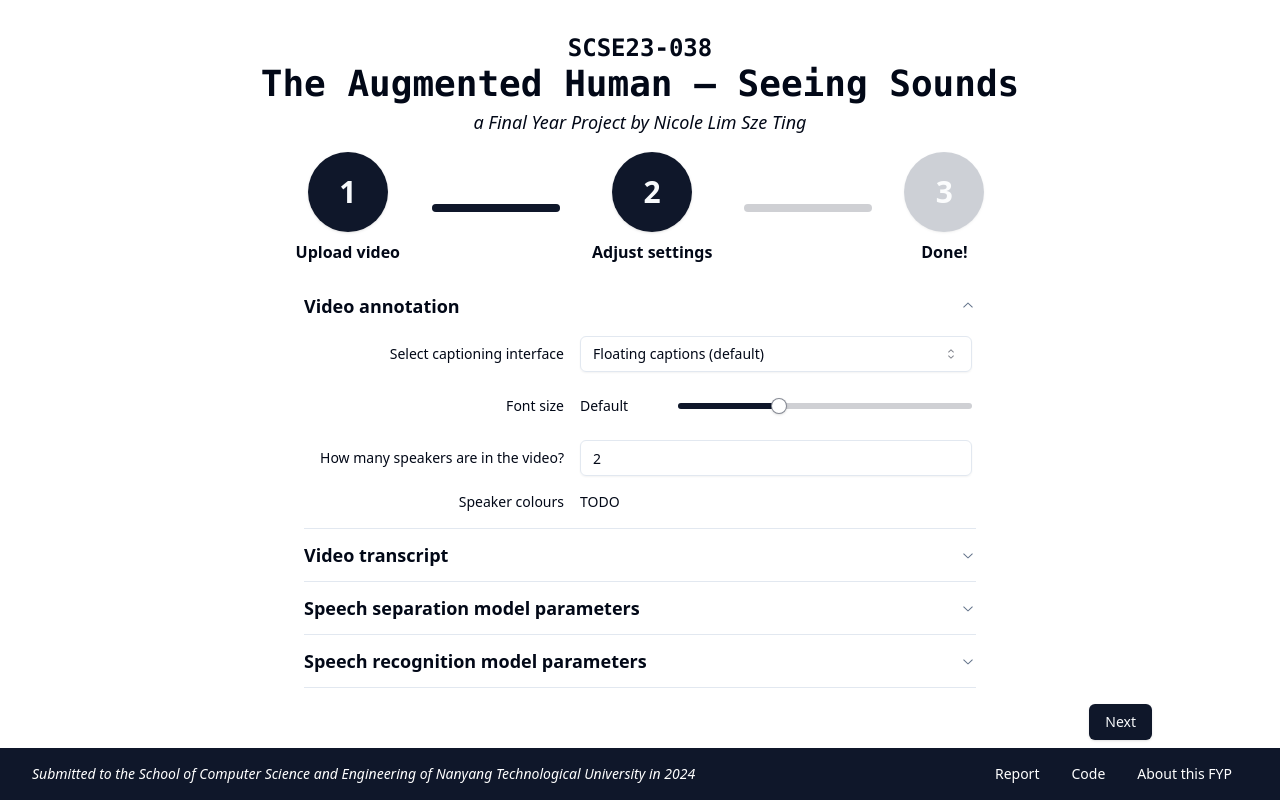
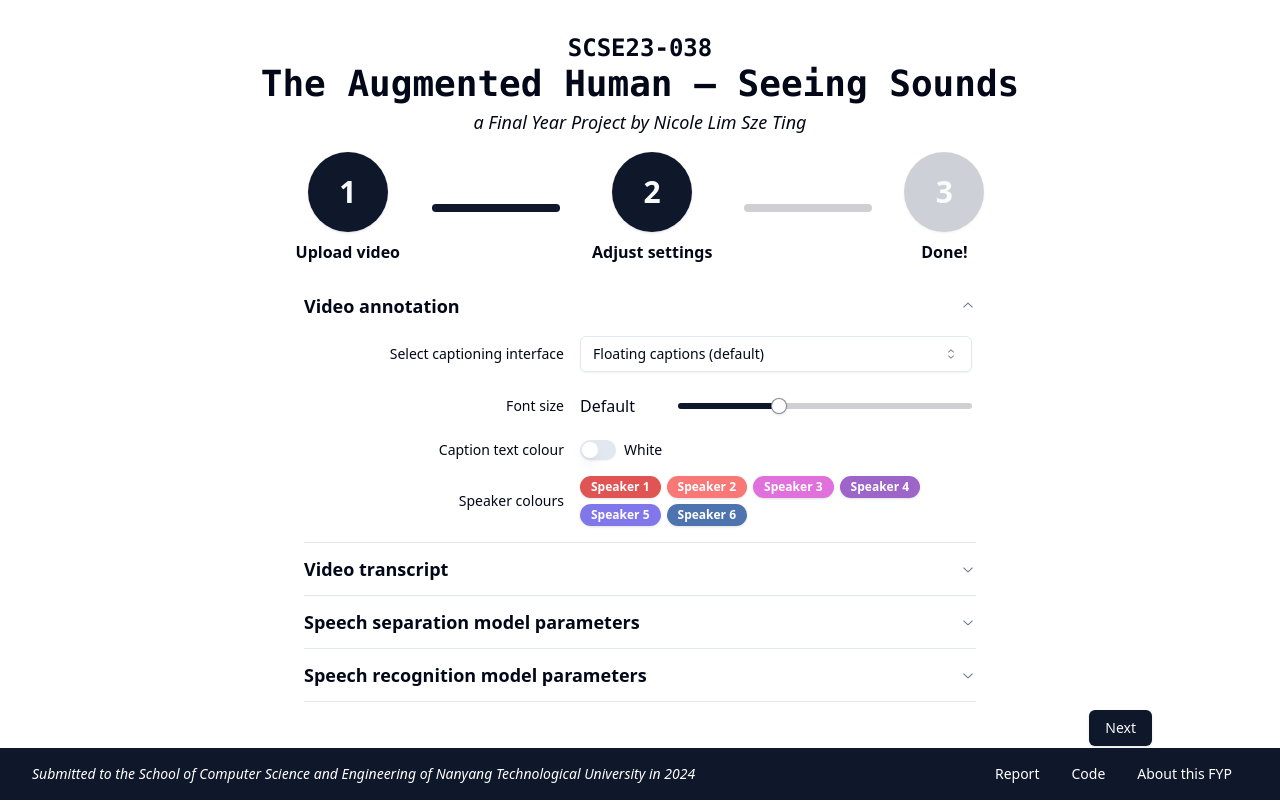
Before and after one commit to nicolelst/seeing_sounds, a React (Vite) app in the folder application/fe/: page / in a window 1280 px wide. Both pictures are taken after a click on the button "Report". Built offline with nearby package versions, Linux system fonts and the light colour scheme.

Commit message:
add speaker colour settings and move numSpeakers declaration to upload

```diff
--- a/application/fe/src/App.tsx
+++ b/application/fe/src/App.tsx
@@ -11,6 +11,7 @@ import { FormInputs } from "./types/formInputs";
 
 function App() {
 	const [formStageNum, setFormStageNum] = useState(1);
+	const [videoFilepath, setVideoFilepath] = useState<string>("");
 	// TODO num stages & names should be calculated from a list of components
 	const formStageNames = ["Upload video", "Adjust settings", "Done!"];
 
@@ -30,9 +31,10 @@ function App() {
 		formState: { errors },
 	} = useForm<FormInputs>({
 		defaultValues: {
-			numSpeakers: 2,
+			numSpeakers: 6, // TODO remove when validation is in for numSpeakers
 			annotationType: "floating",
 			fontSize: 24,
+			captionBlackText: false,
 		},
 	});
 	const onSubmit: SubmitHandler<FormInputs> = (data) => {
@@ -54,6 +56,8 @@ function App() {
 					<div className="flex-1">
 						{formStageNum === 1 ? (
 							<UploadStage
+								videoFilepath={videoFilepath}
+								setVideoFilepath={setVideoFilepath}
 								register={register}
 								getValues={getValues}
 								setValue={setValue}
--- a/application/fe/src/components/stages/settingsStage.tsx
+++ b/application/fe/src/components/stages/settingsStage.tsx
@@ -16,7 +16,7 @@ import {
 	AccordionTrigger,
 } from "@/shadcn/components/ui/accordion";
 import { FormInputs } from "@/types/formInputs";
-import { ReactElement, ReactNode } from "react";
+import { ReactElement, ReactNode, useState } from "react";
 import {
 	UseFormRegister,
 	FieldError,
@@ -28,6 +28,21 @@ import {
 import { ScrollArea } from "@/shadcn/components/ui/scroll-area";
 import { annotationType, annotationTypeMap } from "@/types/annotationType";
 import { Slider } from "@/shadcn/components/ui/slider";
+import { Switch } from "@/shadcn/components/ui/switch";
+import { Badge } from "@/shadcn/components/ui/badge";
+import {
+	Popover,
+	PopoverContent,
+	PopoverTrigger,
+} from "@/shadcn/components/ui/popover";
+
+import { TwitterPicker } from "react-color";
+import {
+	DEFAULT_HEX_10,
+	DEFAULT_RGB_10,
+	RGBString,
+	getRGBstring,
+} from "@/types/colourInfo";
 
 interface SettingsStageProps {
 	register: UseFormRegister<FormInputs>;
@@ -38,12 +53,12 @@ interface SettingsStageProps {
 }
 
 export default function SettingsStage({
-	register,
+	// register,
 	getValues,
 	setValue,
 	watch,
-	errors,
-}: SettingsStageProps): ReactElement {
+}: // errors,
+SettingsStageProps): ReactElement {
 	return (
 		<div className="flex flex-col w-full h-full">
 			{/* TODO validation + error messages */}
@@ -83,21 +98,23 @@ export default function SettingsStage({
 							/>
 						</SettingItem>
 						<SettingItem
-							label="How many speakers are in the video?"
-							error={errors.numSpeakers}
+							label="Caption text colour"
+							error={undefined}
+							// TODO add error
 						>
-							<Input
-								{...register("numSpeakers", {
-									required: true,
-									valueAsNumber: true,
-									min: 1,
-									// TODO reject decimals, letters
-									// setValueAs: v => parseInt(v),
-									// onChange: (e) => {
-									//   return e.target.value.replace(/[^1-9]/g, '');
-									// },
-								})}
-							/>
+							<div className="flex items-center space-x-2">
+								<Switch
+									checked={getValues("captionBlackText")}
+									onCheckedChange={(value) =>
+										setValue("captionBlackText", value)
+									}
+								/>
+								<p>
+									{watch("captionBlackText")
+										? "Black"
+										: "White"}
+								</p>
+							</div>
 						</SettingItem>
 						<SettingItem
 							label="Speaker colours"
@@ -273,16 +290,16 @@ function FontSlider({
 	watch,
 }: FontSliderProps): ReactElement {
 	const fontSizeMap: Record<number, [string, string]> = {
-		18: ["xs", "Small"],
-		24: ["base", "Default"],
-		30: ["lg", "Large"],
-		36: ["2xl", "Giant"],
+		18: ["text-sm", "Small"],
+		24: ["text-base", "Default"],
+		30: ["text-lg", "Large"],
+		36: ["text-2xl", "Giant"],
 	};
 
 	return (
 		<div className="h-9 grid grid-cols-4">
 			<p
-				className={`col-span-1 flex items-center text-${
+				className={`col-span-1 flex items-center ${
 					fontSizeMap[watch("fontSize")][0]
 				}`}
 			>
@@ -308,11 +325,76 @@ function CaptionColourInputs({
 	getValues,
 	setValue,
 }: CaptionColourInputsProps): ReactElement {
-	// randomly select getValues("numSpeakers") colours
-	// display as black / white text on coloured background
+	// TODO set up default colours
+	// TODO these arrays dont expand for more speakers, shifted numSpeakers to prev page
+	const [hexColours, setHexColours] = useState<Array<string>>(
+		// Array.from<string>({ length: watch("numSpeakers") }).fill("#000000")
+		// ["#1f77b4", "#4e72b3", "#2ba02b", "#d62727", "#9467bd", "#8c564c", "#e377c3", "#7f7f7f", "#bcbd21", "#15becf"].slice(0, getValues("numSpeakers"))
+		// ["#4c72b0", "#de8554", "#57a867", "#c84d50", "#8071b2", "#91785f", "#da8ac4", "#8c8c8c", "#cbbb73", "#64b5ce"].slice(0, getValues("numSpeakers"))
+		DEFAULT_HEX_10.slice(0, getValues("numSpeakers"))
+	);
+	setValue(
+		"speakerColours",
+		// Array.from<RGBString>({ length: getValues("numSpeakers") }).fill("rgb(0,0,0)")
+		// ["rgb(31,119,180)", "rgb(255,127,15)", "rgb(43,160,43)", "rgb(214,39,39)", "rgb(148,103,189)", "rgb(140,86,76)", "rgb(227,119,195)", "rgb(127,127,127)", "rgb(188,189,33)", "rgb(21,190,207)"].slice(0, getValues("numSpeakers")) as Array<RGBString>
+		DEFAULT_RGB_10.slice(0, getValues("numSpeakers")) as Array<RGBString>
+	);
 	return (
-		<div>
-			TODO
+		<div className="flex flex-col gap-2">
+			<div className="flex flex-row gap-1.5 flex-wrap">
+				{Array.from({ length: getValues("numSpeakers") }).map(
+					(_item, idx) => (
+						<Popover key={idx + 1}>
+							<PopoverTrigger>
+								<Badge
+									style={{ backgroundColor: hexColours[idx] }}
+									className={`rounded-full ${
+										getValues("captionBlackText")
+											? "text-black"
+											: "text-white"
+									}`}
+								>
+									Speaker {idx + 1}
+								</Badge>
+							</PopoverTrigger>
+							<PopoverContent className="flex flex-col gap-1.5 w-fit">
+								<Label>
+									Select colour for Speaker {idx + 1}
+								</Label>
+								<TwitterPicker
+									triangle="hide"
+									color={hexColours[idx]}
+									onChange={(newC) => {
+										setHexColours(
+											hexColours.map((hex, i) => {
+												if (i === idx) {
+													return newC.hex;
+												} else {
+													return hex;
+												}
+											})
+										);
+										setValue(
+											"speakerColours",
+											getValues("speakerColours").map(
+												(rgb, i) => {
+													if (i === idx) {
+														return getRGBstring(
+															newC
+														);
+													} else {
+														return rgb;
+													}
+												}
+											)
+										);
+									}}
+								/>
+							</PopoverContent>
+						</Popover>
+					)
+				)}
+			</div>
 		</div>
 	);
 }
--- a/application/fe/src/types/formInputs.tsx
+++ b/application/fe/src/types/formInputs.tsx
@@ -1,9 +1,12 @@
 import { annotationType } from "./annotationType";
+import { RGBString } from "./colourInfo";
 
 export type FormInputs = {
 	videoInput: FileList;
 	numSpeakers: number;
 	annotationType: annotationType;
 	fontSize: number;
+	captionBlackText: boolean;
+	speakerColours: Array<RGBString>
 	// TODO add settings
 };
```
Also changed, not shown: application/fe/src/components/stages/uploadStage.tsx (+60 -49 lines).
